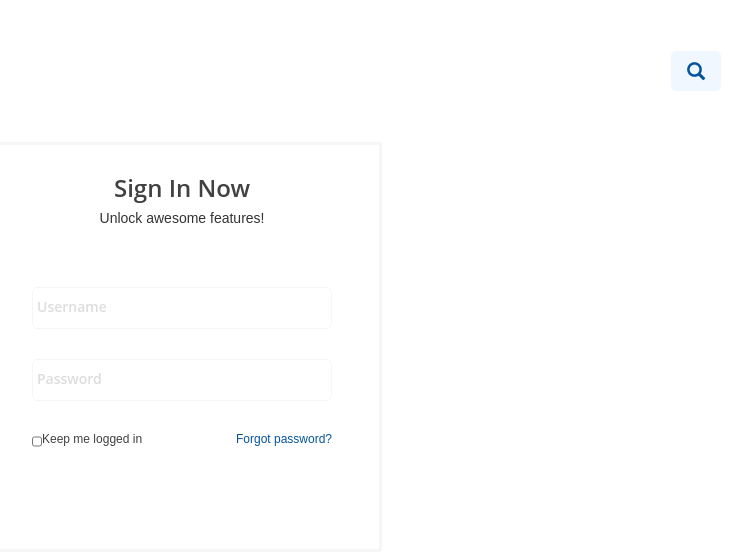
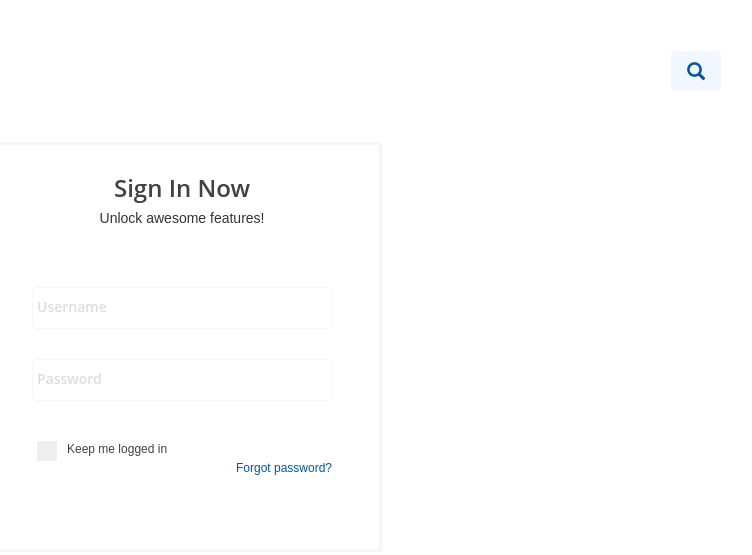
Before and after one commit to designerlabs/carrefour_dubai, a website: page index.html in a window 1280 px wide. Shown: the whole page, without its empty margins (458-1210 px from the left). Drawn offline with nearby package versions, Linux system fonts and the light colour scheme.

Commit message:
working on keep in login checkbox

```diff
--- a/_style/style.css
+++ b/_style/style.css
@@ -148,8 +148,75 @@ label{
     color: #05549f
 }
 
-.keep_login{
-    display: inline-flex;
+/* The container */
+.keep_login {
+    display: block;
+    position: relative;
+    padding-left: 30px;
+    margin-bottom: 12px;
+    cursor: pointer;
+    font-size: 22px;
+    -webkit-user-select: none;
+    -moz-user-select: none;
+    -ms-user-select: none;
+    user-select: none;
+    pointer-events:visible;
+    font-family: 'Open Sans Regular',sans-serif;
+    font-size: 12px;
+    color: #414141;
+}
+
+/* Hide the browser's default checkbox */
+.keep_login input {
+    position: absolute;
+    opacity: 0;
+    cursor: pointer;
+}
+
+/* Create a custom checkbox */
+.checkmark {
+    position: absolute;
+    top: 0;
+    left: 0;
+    height: 20px;
+    width: 20px;
+    background-color: #eee;
+}
+
+/* On mouse-over, add a grey background color */
+.keep_login:hover input ~ .checkmark {
+    background-color: #ccc;
+}
+
+/* When the checkbox is checked, add a blue background */
+.keep_login input:checked ~ .checkmark {
+    background-color: #05549f;
+    border-radius: 2px;
+}
+
+/* Create the checkmark/indicator (hidden when not checked) */
+.checkmark:after {
+    content: "";
+    position: absolute;
+    display: none;
+}
+
+/* Show the checkmark when checked */
+.keep_login input:checked ~ .checkmark:after {
+    display: block;
+}
+
+/* Style the checkmark/indicator */
+.keep_login .checkmark:after {
+    left: 8px;
+    top: 4px;
+    width: 5px;
+    height: 10px;
+    border: solid white;
+    border-width: 0 2px 2px 0;
+    -webkit-transform: rotate(45deg);
+    -ms-transform: rotate(45deg);
+    transform: rotate(45deg);
 }
 
 .keep_login span{
--- a/index.html
+++ b/index.html
@@ -60,10 +60,15 @@
                         <label>Password</label>
                     </div>
 
-                    <div class="keep_login">
+                    <!-- <div class="keep_login">
                         <input class="checkbox" type="checkbox" />
                         <span>Keep me logged in</span>
-                    </div>
+                    </div> -->
+
+                    <label class="keep_login">Keep me logged in
+                        <input type="checkbox">
+                        <span class="checkmark"></span>
+                    </label>
                     <div class="forgot_pass">
                         Forgot password?
                     </div>
```
